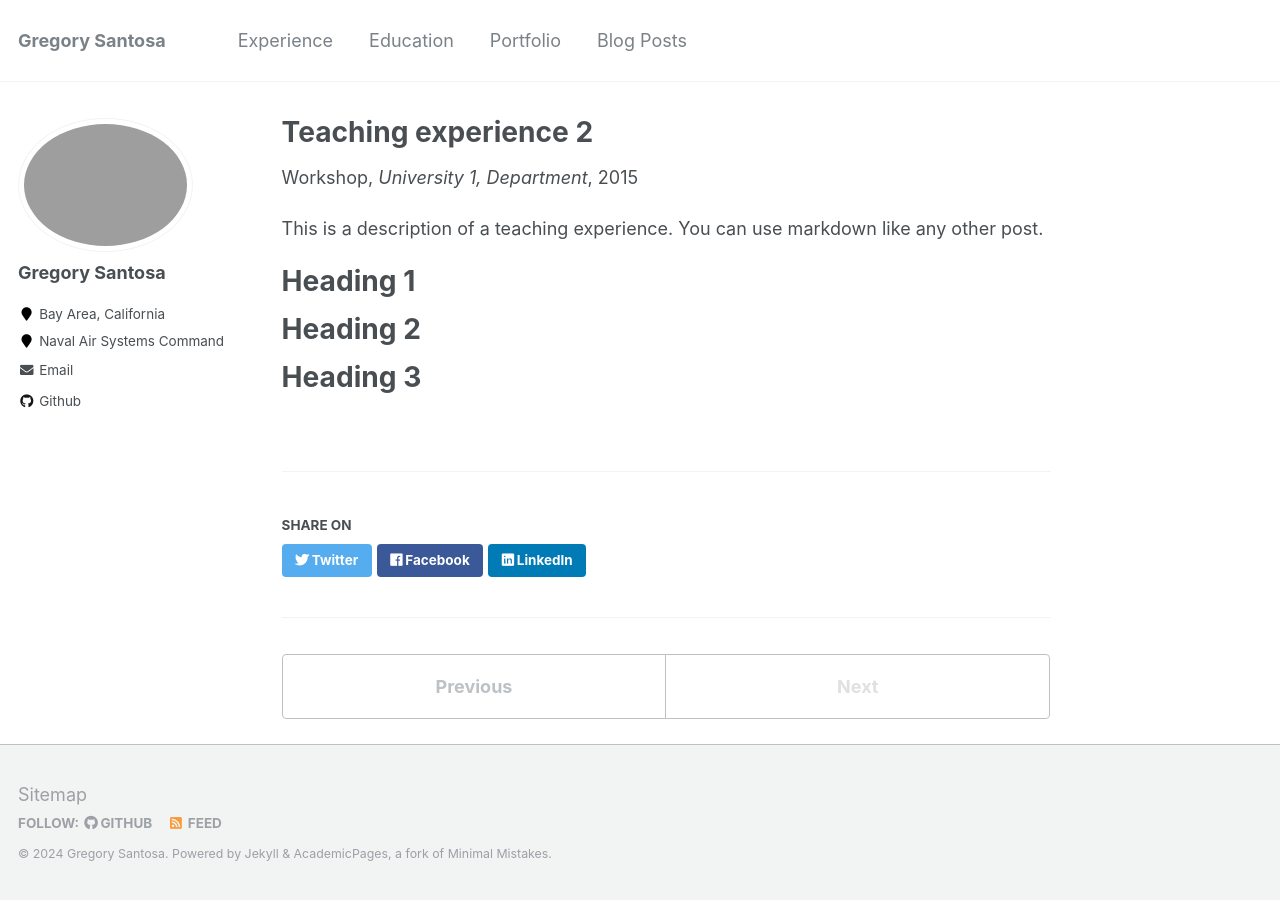
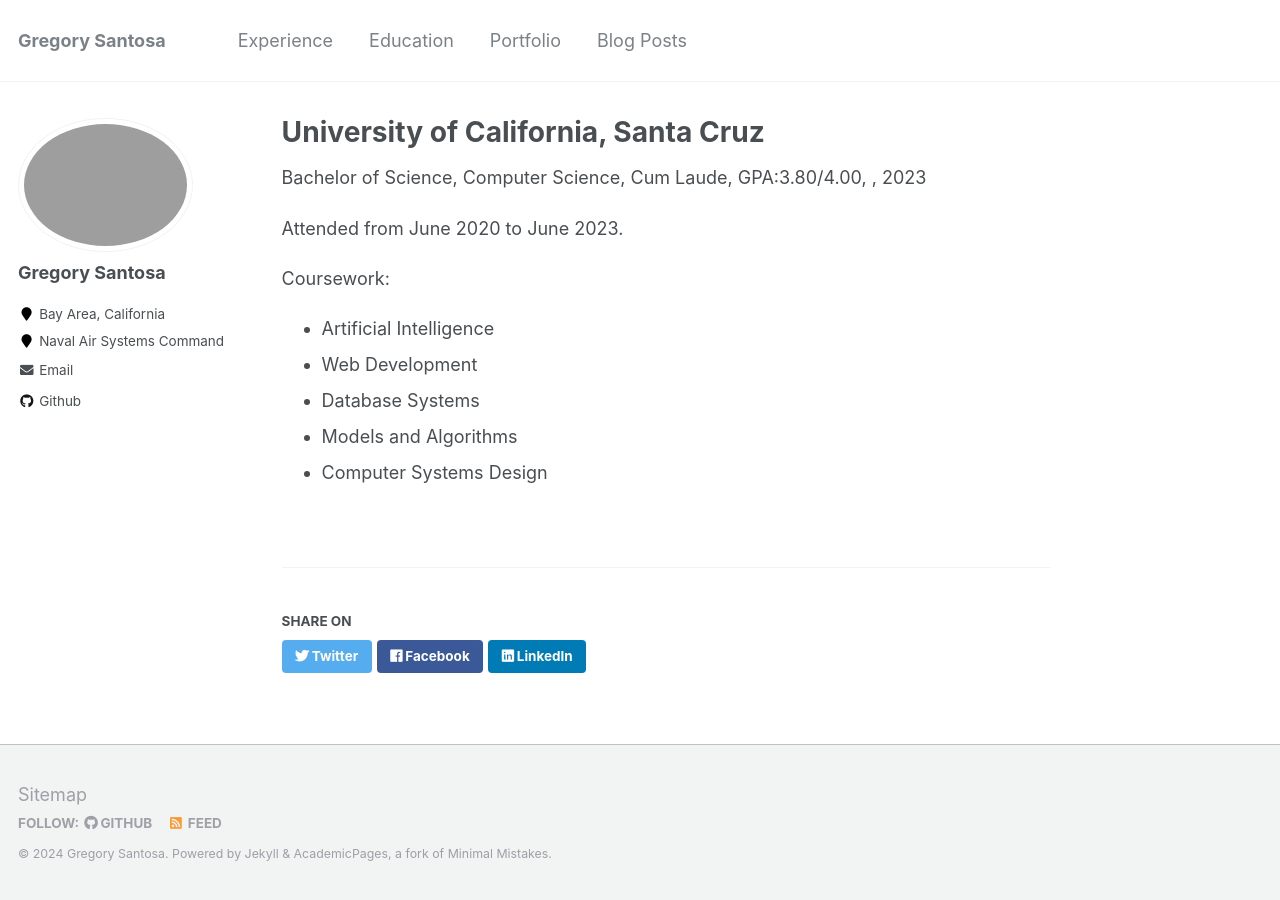
Before and after one commit to gregorysantosa/gregorysantosa.github.io, a Jekyll site: the page built from _teaching/2015-spring-teaching-2.md, in a window 1280 px wide. Built offline with Jekyll 4.4.1, drawn with Linux system fonts in a browser that asks for light colours.

Commit message:
Updated again:

```diff
--- a/_teaching/2015-spring-teaching-2.md
+++ b/_teaching/2015-spring-teaching-2.md
@@ -1,20 +1,18 @@
 ---
-title: "Teaching experience 2"
+title: "University of California, Santa Cruz"
 collection: teaching
-type: "Workshop"
-permalink: /teaching/2015-spring-teaching-1
-venue: "University 1, Department"
-date: 2015-01-01
-location: "City, Country"
+type: "Bachelor of Science, Computer Science, Cum Laude, GPA:3.80/4.00"
+permalink: /education/UC_Santa_Cruz
+venue: ""
+date: 2023-06-01
+location: "Santa Cruz, California"
 ---
 
-This is a description of a teaching experience. You can use markdown like any other post.
+Attended from June 2020 to June 2023.
 
-Heading 1
-======
-
-Heading 2
-======
-
-Heading 3
-======
+Coursework:
+-  Artificial Intelligence
+-  Web Development
+-  Database Systems
+-  Models and Algorithms
+-  Computer Systems Design
```
Also changed, not shown: _teaching/2014-spring-teaching-1.md (deleted, +0 -20 lines).
